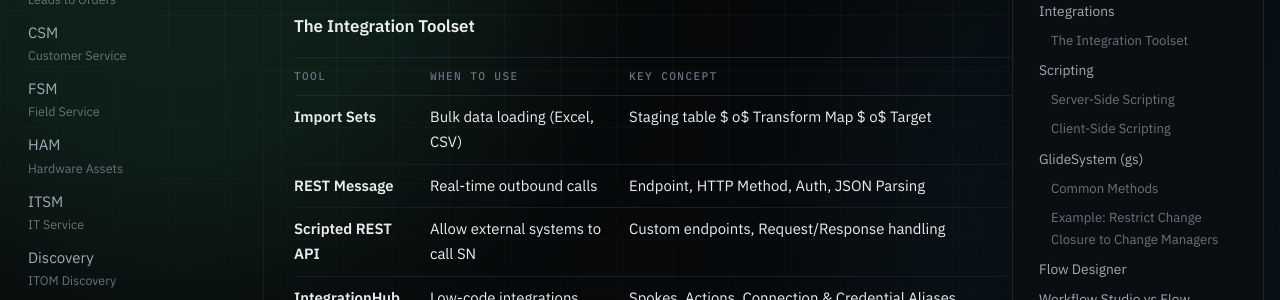
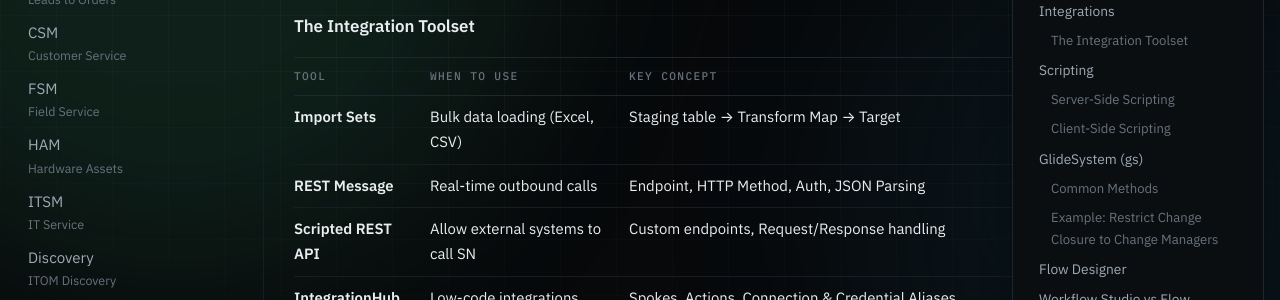
Before and after one commit to eltonaguiar/ServiceNow_Learning_TSOM-_CSM_FSM_SalesCRM_HAM_ITSM, a Jekyll site: the page built from docs/cross-cutting.md, in a window 1280 px wide and 900 px high, scrolled down 1183 px. Shown: the part 153-453 px from the top of the window. Built offline with Jekyll 4.4.1, drawn with Linux system fonts in a browser that asks for light colours; our own code applies the rules of GitHub Pages for plain Markdown files.

```diff
--- a/docs/cross-cutting.md
+++ b/docs/cross-cutting.md
@@ -43,7 +43,7 @@ Integrations are how ServiceNow talks to the rest of the enterprise.
 
 | Tool | When to use | Key Concept |
 |-------|--------------|-------------|
-| **Import Sets** | Bulk data loading (Excel, CSV) | Staging table $	o$ Transform Map $	o$ Target |
+| **Import Sets** | Bulk data loading (Excel, CSV) | Staging table → Transform Map → Target |
 | **REST Message** | Real-time outbound calls | Endpoint, HTTP Method, Auth, JSON Parsing |
 | **Scripted REST API** | Allow external systems to call SN | Custom endpoints, Request/Response handling |
 | **IntegrationHub** | Low-code integrations | Spokes, Actions, Connection & Credential Aliases |
```
